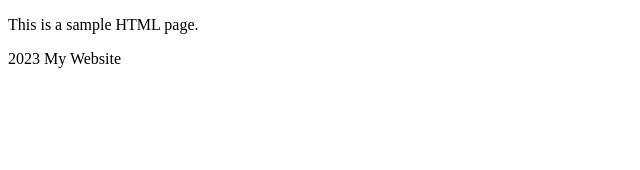
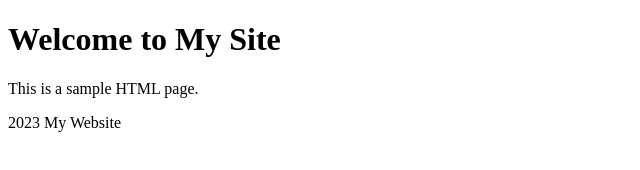
Before and after one commit to polohardy1/te-4A, a website: page index.html in a window 1280 px wide. Shown: the whole page, without its empty margins (0-640 px from the left). Drawn offline with Linux system fonts and the light colour scheme.

Commit message:
Thinking

```diff
--- a/index.html
+++ b/index.html
@@ -8,7 +8,9 @@
   </head>
   <body>
 
-
+    <header>
+      <h1>Welcome to My Site</h1>
+    </header>
 
     <main>
       <section id="content">
```
